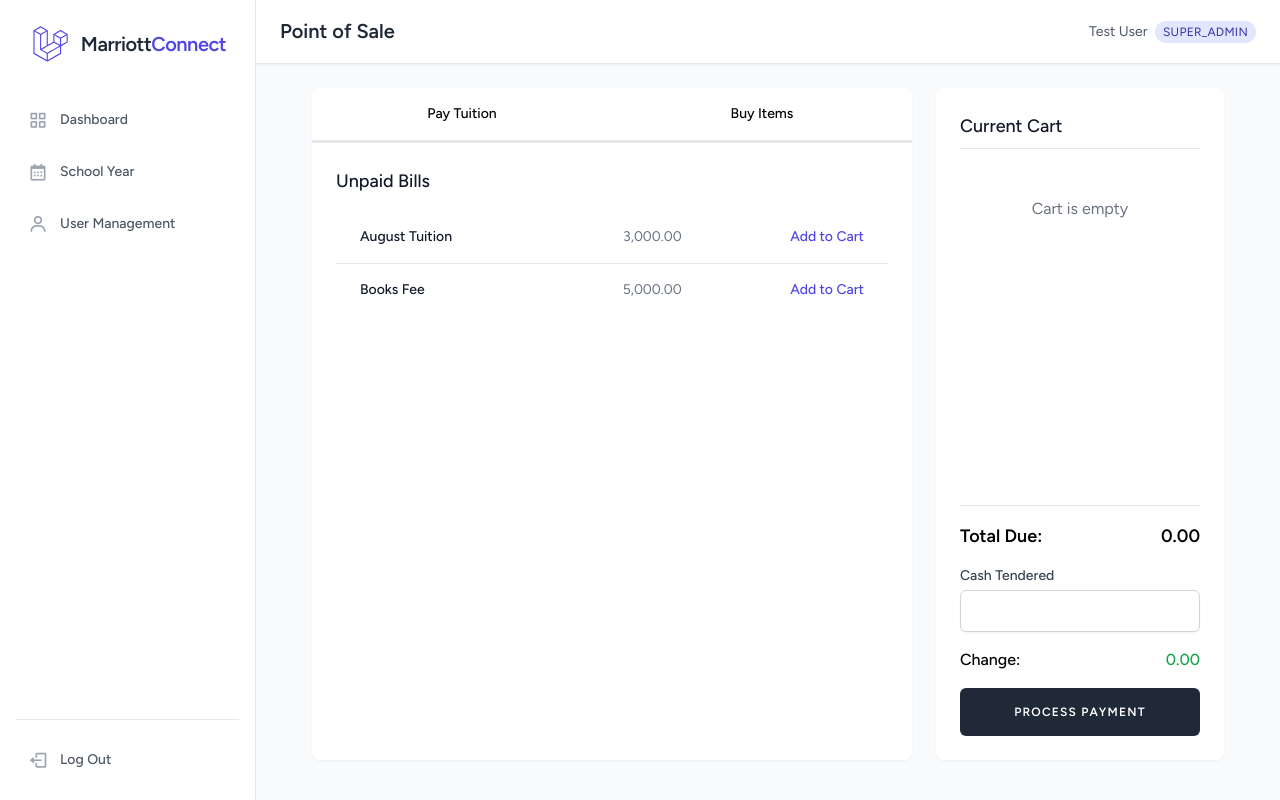
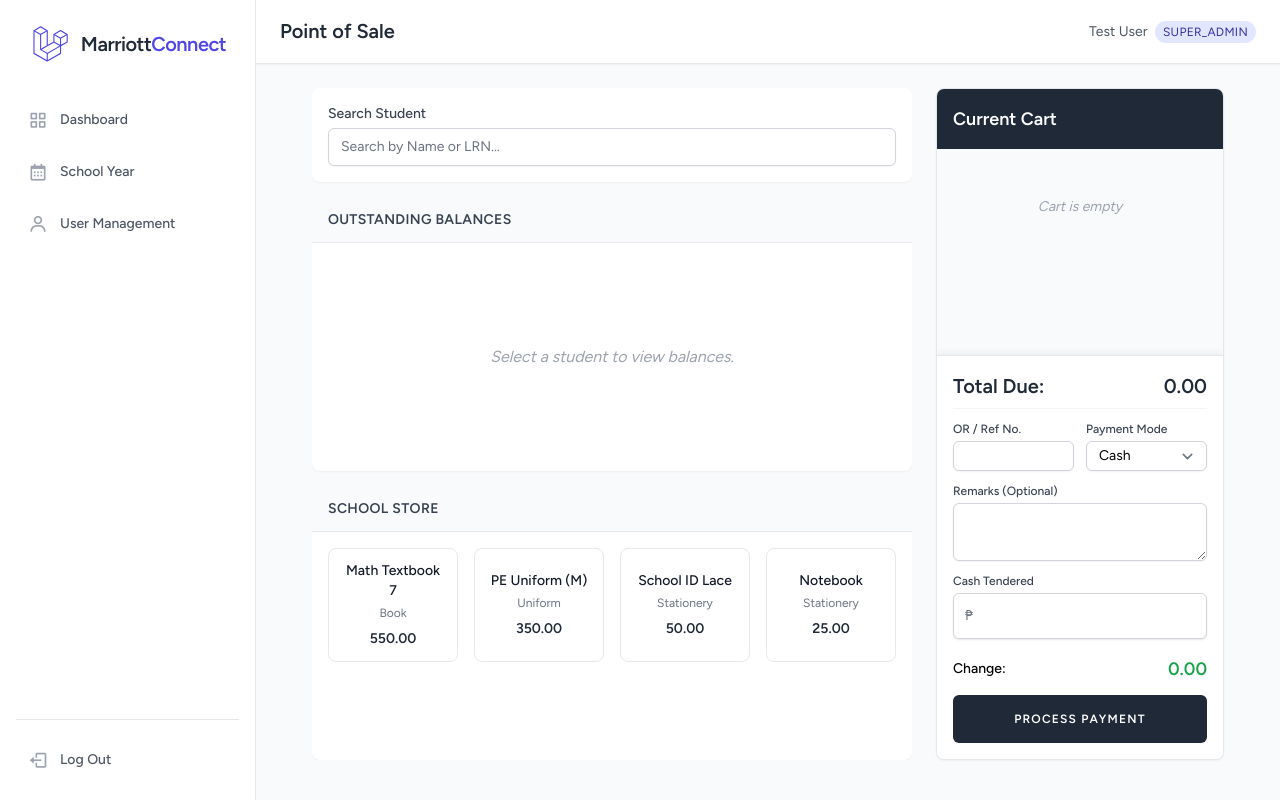
Before and after one commit to cy3nc3/marriott-connect, a Laravel app: page /finance/pos in a window 1280 px wide. Run offline with Laravel 12, Linux system fonts and the light colour scheme; a user stored in the database is signed in; data comes from the database, SQL or seed files in the repository; style sheets or scripts are compiled from the project's sources; some libraries are stand-ins or nearby versions.

Commit message:
Fix dashboard conflicts, restore features, and switch to Boxicons

```diff
--- a/app/Livewire/Finance/PointOfSale.php
+++ b/app/Livewire/Finance/PointOfSale.php
@@ -6,19 +6,57 @@ use Livewire\Component;
 
 class PointOfSale extends Component
 {
-    // Duplicated Fake Data as requested
+    // Inventory Products
     public $products = [
         ['name' => 'Math Textbook 7', 'type' => 'Book', 'price' => 550.00],
         ['name' => 'PE Uniform (M)', 'type' => 'Uniform', 'price' => 350.00],
+        ['name' => 'School ID Lace', 'type' => 'Stationery', 'price' => 50.00],
+        ['name' => 'Notebook', 'type' => 'Stationery', 'price' => 25.00],
     ];
 
-    public $unpaidBills = [
-        ['name' => 'August Tuition', 'amount' => 3000.00],
-        ['name' => 'Books Fee', 'amount' => 5000.00],
+    // Fake Students with Unpaid Bills
+    public $students = [
+        [
+            'id' => 1,
+            'name' => 'Juan Cruz',
+            'lrn' => '123456789012',
+            'unpaid_bills' => [
+                ['id' => 101, 'description' => 'Aug Tuition', 'amount' => 3000.00],
+                ['id' => 102, 'description' => 'Sep Tuition', 'amount' => 3000.00],
+                ['id' => 103, 'description' => 'Books Fee', 'amount' => 5000.00]
+            ]
+        ],
+        [
+            'id' => 2,
+            'name' => 'Maria Santos',
+            'lrn' => '987654321098',
+            'unpaid_bills' => [
+                ['id' => 201, 'description' => 'Sep Tuition', 'amount' => 3000.00]
+            ]
+        ]
     ];
 
+    // Search & Selection
+    public $search = '';
+    public $selectedStudent = null;
+
+    // Cart & Transaction
     public $cart = [];
+    public $orNumber;
+    public $paymentMode = 'Cash';
+    public $remarks;
     public $cashTendered = 0;
+
+    public function updatedSearch()
+    {
+        $this->selectedStudent = null; // Reset selection on new search
+    }
+
+    public function selectStudent($id)
+    {
+        $this->selectedStudent = collect($this->students)->firstWhere('id', $id);
+        $this->search = $this->selectedStudent['name'];
+    }
 
     public function addToCart($name, $price)
     {
@@ -26,6 +64,12 @@ class PointOfSale extends Component
             'name' => $name,
             'price' => (float) $price,
         ];
+    }
+
+    public function removeItem($index)
+    {
+        unset($this->cart[$index]);
+        $this->cart = array_values($this->cart); // Re-index array
     }
 
     public function getTotalProperty()
@@ -40,18 +84,36 @@ class PointOfSale extends Component
 
     public function processPayment()
     {
-        if (empty($this->cart)) {
-            return;
-        }
+        $this->validate([
+            'orNumber' => 'nullable|string', // Optional as per request
+            'paymentMode' => 'required',
+            'cart' => 'required|array|min:1',
+        ]);
 
-        if ($this->getChangeProperty() < 0) {
+        if ($this->paymentMode === 'Cash' && $this->getChangeProperty() < 0) {
             $this->addError('cashTendered', 'Insufficient cash.');
             return;
         }
 
-        $this->reset(['cart', 'cashTendered']);
+        // Simulate Transaction Saving
+        // ...
+
+        $this->reset(['cart', 'search', 'selectedStudent', 'orNumber', 'remarks', 'cashTendered']);
+        $this->paymentMode = 'Cash';
 
         session()->flash('message', 'Payment processed successfully.');
+    }
+
+    public function getFilteredStudentsProperty()
+    {
+        if (empty($this->search)) {
+            return [];
+        }
+
+        return collect($this->students)->filter(function ($student) {
+            return stripos($student['name'], $this->search) !== false ||
+                   stripos($student['lrn'], $this->search) !== false;
+        })->take(5);
     }
 
     public function render()
--- a/package.json
+++ b/package.json
@@ -15,6 +15,7 @@
         "concurrently": "^9.0.1",
         "laravel-vite-plugin": "^2.0.0",
         "postcss": "^8.4.31",
+        "prettier": "^3.8.1",
         "tailwindcss": "^3.1.0",
         "vite": "^7.0.7"
     }
--- a/resources/views/layouts/guest.blade.php
+++ b/resources/views/layouts/guest.blade.php
@@ -23,9 +23,13 @@
                 <a href="/">
                     <x-application-logo class="w-20 h-20 fill-current text-gray-500" />
                 </a>
+
+            </div>
+            <div class="flex items-center justify-center mb-0 mt-2">
+                <span class="ml-3 text-3xl font-bold text-gray-800 tracking-tight">Marriott<span class="text-indigo-600">Connect</span></span>
             </div>
 
-            <div class="w-full sm:max-w-md mt-6 px-6 py-4 bg-white shadow-md overflow-hidden sm:rounded-lg">
+            <div class="w-full sm:max-w-md mt-4 px-6 py-4 bg-white shadow-md overflow-hidden sm:rounded-lg">
                 {{ $slot }}
             </div>
         </div>
--- a/resources/views/livewire/finance/point-of-sale.blade.php
+++ b/resources/views/livewire/finance/point-of-sale.blade.php
@@ -1,4 +1,4 @@
-<div class="max-w-7xl mx-auto sm:px-6 lg:px-8 h-[calc(100vh-8rem)]" x-data="{ tab: 'tuition' }">
+<div class="max-w-7xl mx-auto sm:px-6 lg:px-8 h-[calc(100vh-8rem)]">
 
     <!-- Success Message Simulation -->
     @if (session()->has('message'))
@@ -8,100 +8,178 @@
     @endif
 
     <div class="grid grid-cols-1 md:grid-cols-3 gap-6 h-full">
-        <!-- Left Column: Store -->
-        <div class="md:col-span-2 bg-white overflow-hidden shadow-sm sm:rounded-lg flex flex-col h-full">
-            <!-- Tabs -->
-            <div class="flex border-b border-gray-200">
-                <button @click="tab = 'tuition'"
-                        :class="{ 'border-indigo-500 text-indigo-600': tab === 'tuition', 'border-transparent text-gray-500 hover:text-gray-700 hover:border-gray-300': tab !== 'tuition' }"
-                        class="w-1/2 py-4 px-1 text-center border-b-2 font-medium text-sm transition-colors duration-200">
-                    Pay Tuition
-                </button>
-                <button @click="tab = 'items'"
-                        :class="{ 'border-indigo-500 text-indigo-600': tab === 'items', 'border-transparent text-gray-500 hover:text-gray-700 hover:border-gray-300': tab !== 'items' }"
-                        class="w-1/2 py-4 px-1 text-center border-b-2 font-medium text-sm transition-colors duration-200">
-                    Buy Items
-                </button>
+        <!-- Left Column: Selection Area -->
+        <div class="md:col-span-2 flex flex-col space-y-4 h-full overflow-hidden">
+
+            <!-- Top Section: Student Search -->
+            <div class="bg-white p-4 shadow-sm sm:rounded-lg shrink-0 z-20 relative">
+                <label for="search" class="block text-sm font-medium text-gray-700 mb-1">Search Student</label>
+                <div class="relative">
+                    <input type="text"
+                           wire:model.live="search"
+                           placeholder="Search by Name or LRN..."
+                           class="block w-full rounded-md border-gray-300 shadow-sm focus:border-indigo-500 focus:ring-indigo-500 sm:text-sm"
+                           autocomplete="off">
+
+                    <!-- Search Results Dropdown -->
+                    @if(!empty($this->filteredStudents) && !$selectedStudent)
+                        <div class="absolute z-10 mt-1 w-full bg-white shadow-lg max-h-60 rounded-md py-1 text-base ring-1 ring-black ring-opacity-5 overflow-auto focus:outline-none sm:text-sm">
+                            @foreach($this->filteredStudents as $student)
+                                <div wire:click="selectStudent({{ $student['id'] }})" class="cursor-pointer select-none relative py-2 pl-3 pr-9 hover:bg-indigo-50 text-gray-900">
+                                    <span class="block truncate font-semibold">{{ $student['name'] }}</span>
+                                    <span class="block truncate text-xs text-gray-500">LRN: {{ $student['lrn'] }}</span>
+                                </div>
+                            @endforeach
+                        </div>
+                    @endif
+                </div>
             </div>
 
-            <!-- Tab Content -->
-            <div class="p-6 flex-1 overflow-y-auto">
-                <!-- Tuition Tab -->
-                <div x-show="tab === 'tuition'" class="space-y-4">
-                    <h3 class="text-lg font-medium text-gray-900 mb-4">Unpaid Bills</h3>
+            <!-- Middle Section: Outstanding Balances -->
+            <div class="bg-white shadow-sm sm:rounded-lg flex-1 overflow-hidden flex flex-col min-h-[150px]">
+                <div class="px-4 py-3 border-b border-gray-200 bg-gray-50">
+                    <h3 class="text-sm font-semibold text-gray-700 uppercase tracking-wide">
+                        Outstanding Balances
+                        @if($selectedStudent)
+                            <span class="text-indigo-600 normal-case">- {{ $selectedStudent['name'] }}</span>
+                        @endif
+                    </h3>
+                </div>
+                <div class="p-0 overflow-y-auto flex-1">
+                    @if($selectedStudent)
                         <table class="min-w-full divide-y divide-gray-200">
+                            <thead class="bg-gray-50">
+                                <tr>
+                                    <th scope="col" class="px-6 py-3 text-left text-xs font-medium text-gray-500 uppercase tracking-wider">Description</th>
+                                    <th scope="col" class="px-6 py-3 text-right text-xs font-medium text-gray-500 uppercase tracking-wider">Amount</th>
+                                    <th scope="col" class="relative px-6 py-3">
+                                        <span class="sr-only">Add</span>
+                                    </th>
+                                </tr>
+                            </thead>
                             <tbody class="bg-white divide-y divide-gray-200">
-                            @foreach($unpaidBills as $bill)
+                                @foreach($selectedStudent['unpaid_bills'] as $bill)
                                     <tr>
-                                    <td class="px-6 py-4 whitespace-nowrap text-sm font-medium text-gray-900">{{ $bill['name'] }}</td>
+                                        <td class="px-6 py-4 whitespace-nowrap text-sm font-medium text-gray-900">{{ $bill['description'] }}</td>
                                         <td class="px-6 py-4 whitespace-nowrap text-sm text-gray-500 text-right">{{ number_format($bill['amount'], 2) }}</td>
                                         <td class="px-6 py-4 whitespace-nowrap text-right text-sm font-medium">
-                                        <button wire:click="addToCart('{{ $bill['name'] }}', {{ $bill['amount'] }})" class="text-indigo-600 hover:text-indigo-900">Add to Cart</button>
+                                            <button wire:click="addToCart('{{ $bill['description'] }} ({{ $selectedStudent['name'] }})', {{ $bill['amount'] }})" class="text-indigo-600 hover:text-indigo-900 font-semibold">Add</button>
                                         </td>
                                     </tr>
                                 @endforeach
                             </tbody>
                         </table>
+                    @else
+                        <div class="flex items-center justify-center h-full text-gray-400 italic">
+                            Select a student to view balances.
+                        </div>
+                    @endif
+                </div>
             </div>
 
-                <!-- Items Tab -->
-                <div x-show="tab === 'items'" style="display: none;">
-                    <h3 class="text-lg font-medium text-gray-900 mb-4">Products</h3>
-                    <div class="grid grid-cols-2 sm:grid-cols-3 gap-4">
+            <!-- Bottom Section: School Store -->
+            <div class="bg-white shadow-sm sm:rounded-lg flex-1 overflow-hidden flex flex-col min-h-[200px]">
+                <div class="px-4 py-3 border-b border-gray-200 bg-gray-50">
+                    <h3 class="text-sm font-semibold text-gray-700 uppercase tracking-wide">School Store</h3>
+                </div>
+                <div class="p-4 overflow-y-auto flex-1">
+                    <div class="grid grid-cols-2 sm:grid-cols-3 lg:grid-cols-4 gap-4">
                         @foreach($products as $product)
                             <button wire:click="addToCart('{{ $product['name'] }}', {{ $product['price'] }})"
-                                    class="flex flex-col items-center justify-center p-4 border border-gray-200 rounded-lg hover:bg-gray-50 transition-colors duration-200 text-center h-32">
-                                <span class="font-medium text-gray-900">{{ $product['name'] }}</span>
-                                <span class="text-sm text-gray-500 mt-1">{{ number_format($product['price'], 2) }}</span>
+                                    class="flex flex-col items-center justify-center p-3 border border-gray-200 rounded-lg hover:bg-indigo-50 hover:border-indigo-200 transition-all duration-200 text-center bg-white group h-full">
+                                <span class="font-medium text-gray-900 group-hover:text-indigo-700 text-sm mb-1">{{ $product['name'] }}</span>
+                                <span class="text-xs text-gray-500">{{ $product['type'] }}</span>
+                                <span class="text-sm font-bold text-gray-800 mt-2">{{ number_format($product['price'], 2) }}</span>
                             </button>
                         @endforeach
                     </div>
                 </div>
             </div>
+
         </div>
 
         <!-- Right Column: Cart -->
-        <div class="md:col-span-1 bg-white overflow-hidden shadow-sm sm:rounded-lg flex flex-col h-full">
-            <div class="p-6 flex-1 flex flex-col">
-                <h3 class="text-lg font-medium text-gray-900 mb-4 border-b pb-2">Current Cart</h3>
+        <div class="md:col-span-1 bg-white overflow-hidden shadow-sm sm:rounded-lg flex flex-col h-full border border-gray-200">
+            <div class="p-4 bg-gray-800 text-white">
+                <h3 class="text-lg font-bold">Current Cart</h3>
+            </div>
 
             <!-- Cart Items -->
-                <div class="flex-1 overflow-y-auto space-y-3 mb-4">
-                    @forelse($cart as $item)
-                        <div class="flex justify-between items-center text-sm">
-                            <span class="text-gray-800">{{ $item['name'] }}</span>
-                            <span class="font-medium text-gray-900">{{ number_format($item['price'], 2) }}</span>
+            <div class="p-4 flex-1 overflow-y-auto space-y-2 bg-gray-50">
+                @forelse($cart as $index => $item)
+                    <div class="flex justify-between items-center text-sm bg-white p-2 rounded shadow-sm border border-gray-100">
+                        <div class="flex flex-col overflow-hidden">
+                            <span class="text-gray-800 font-medium truncate">{{ $item['name'] }}</span>
+                        </div>
+                        <div class="flex items-center space-x-3 shrink-0 ml-2">
+                            <span class="font-bold text-gray-900">{{ number_format($item['price'], 2) }}</span>
+                            <button wire:click="removeItem({{ $index }})" class="text-red-400 hover:text-red-600">
+                                <i class='bx bx-trash'></i>
+                            </button>
+                        </div>
                     </div>
                 @empty
-                        <div class="text-gray-500 text-center py-8">Cart is empty</div>
+                    <div class="text-gray-400 text-center py-8 italic text-sm">Cart is empty</div>
                 @endforelse
             </div>
 
-                <!-- Totals & Checkout -->
-                <div class="border-t pt-4 space-y-4">
-                    <div class="flex justify-between items-center text-lg font-bold">
+            <!-- Transaction Inputs & Checkout -->
+            <div class="p-4 border-t border-gray-200 bg-white space-y-3 z-10 shadow-[0_-4px_6px_-1px_rgba(0,0,0,0.05)]">
+
+                <!-- Totals -->
+                <div class="flex justify-between items-center text-xl font-bold text-gray-800 pb-2 border-b border-gray-100">
                     <span>Total Due:</span>
                     <span>{{ number_format($this->total, 2) }}</span>
                 </div>
 
-                    <div>
-                        <x-input-label for="cashTendered" :value="__('Cash Tendered')" />
-                        <x-text-input wire:model.live="cashTendered" id="cashTendered" class="block mt-1 w-full text-right" type="number" step="0.01" />
-                        <x-input-error :messages="$errors->get('cashTendered')" class="mt-2" />
+                <!-- Inputs -->
+                <div class="grid grid-cols-2 gap-3">
+                    <div class="col-span-1">
+                         <x-input-label for="orNumber" :value="__('OR / Ref No.')" class="text-xs" />
+                         <x-text-input wire:model="orNumber" id="orNumber" class="block mt-1 w-full py-1 text-sm" type="text" />
+                         <x-input-error :messages="$errors->get('orNumber')" class="mt-1 text-xs" />
+                    </div>
+                    <div class="col-span-1">
+                        <x-input-label for="paymentMode" :value="__('Payment Mode')" class="text-xs" />
+                        <select wire:model.live="paymentMode" id="paymentMode" class="block mt-1 w-full border-gray-300 focus:border-indigo-500 focus:ring-indigo-500 rounded-md shadow-sm py-1 text-sm">
+                            <option value="Cash">Cash</option>
+                            <option value="GCash">GCash</option>
+                            <option value="Bank Transfer">Bank Transfer</option>
+                            <option value="Cheque">Cheque</option>
+                        </select>
+                         <x-input-error :messages="$errors->get('paymentMode')" class="mt-1 text-xs" />
+                    </div>
                 </div>
 
-                    <div class="flex justify-between items-center font-medium">
+                <div>
+                    <x-input-label for="remarks" :value="__('Remarks (Optional)')" class="text-xs" />
+                    <textarea wire:model="remarks" id="remarks" rows="2" class="block mt-1 w-full border-gray-300 focus:border-indigo-500 focus:ring-indigo-500 rounded-md shadow-sm text-sm"></textarea>
+                </div>
+
+                @if($paymentMode === 'Cash')
+                    <div>
+                        <x-input-label for="cashTendered" :value="__('Cash Tendered')" class="text-xs" />
+                        <div class="relative mt-1 rounded-md shadow-sm">
+                            <div class="pointer-events-none absolute inset-y-0 left-0 flex items-center pl-3">
+                              <span class="text-gray-500 sm:text-sm">₱</span>
+                            </div>
+                            <x-text-input wire:model.live="cashTendered" id="cashTendered" class="block w-full pl-7 text-right font-mono text-lg font-bold" type="number" step="0.01" />
+                        </div>
+                        <x-input-error :messages="$errors->get('cashTendered')" class="mt-1 text-xs" />
+                    </div>
+
+                    <div class="flex justify-between items-center font-medium text-sm pt-1">
                         <span>Change:</span>
-                        <span class="{{ $this->change < 0 ? 'text-red-600' : 'text-green-600' }}">
+                        <span class="{{ $this->change < 0 ? 'text-red-600' : 'text-green-600' }} font-bold text-lg">
                             {{ number_format($this->change, 2) }}
                         </span>
                     </div>
+                @endif
 
-                    <x-primary-button wire:click="processPayment" class="w-full justify-center h-12 text-lg" :disabled="empty($cart)">
+                <x-primary-button wire:click="processPayment" class="w-full justify-center h-12 text-lg uppercase tracking-widest mt-2" :disabled="empty($cart)">
                     {{ __('Process Payment') }}
                 </x-primary-button>
             </div>
         </div>
     </div>
 </div>
-</div>
```
Also changed, not shown: .github/copilot-instructions.md (added), package-lock.json, 1 other file. Lines whose indentation alone changed are shown as unchanged.
